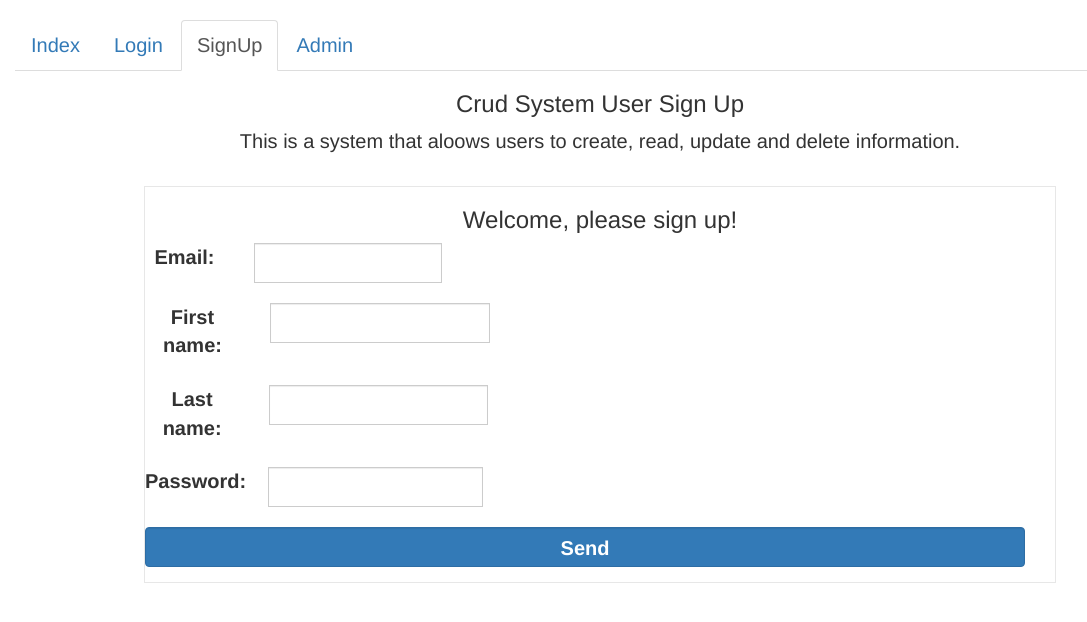
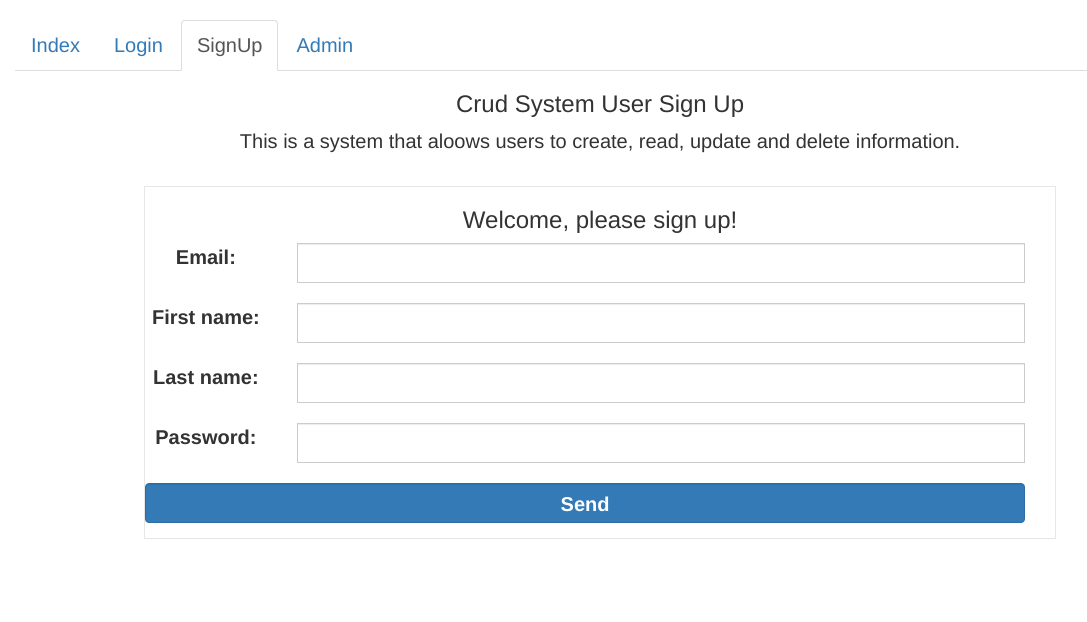
Before and after one commit to Pawel-Urbanczyk/Crud-System, a PHP site: page / in a window 1280 px wide, after a click on "SignUp". Shown: the part 52-674 px from the top of the page, without its empty margins (55-1142 px from the left). Run offline with PHP 8.4, Linux system fonts and the light colour scheme.

Commit message:
Poprawiono ostylowanie formularza

```diff
--- a/user/signup.php
+++ b/user/signup.php
@@ -14,33 +14,33 @@
 
         <form action="" method="post" class="form-horizontal">
             <!--Email-->
-            <div class="row form-group input-group">
-                <label for="email" class="col-sm-4">Email: </label>
-                <div class="col-sm-8">
+            <div class="row form-group input-group col-sm-12">
+                <label for="email" class="col-sm-2">Email: </label>
+                <div class="col-sm-10">
                     <input type="email" name="email" id="email" class="form-control">
                 </div>
             </div>
 
             <!--First name-->
-            <div class="row form-group input-group">
-                <label for="firstname" class="col-sm-4">First name: </label>
-                <div class="col-sm-8">
+            <div class="row form-group input-group col-sm-12">
+                <label for="firstname" class="col-sm-2">First name: </label>
+                <div class="col-sm-10">
                     <input type="text" name="firstname" id="firstname" class="form-control">
                 </div>
             </div>
 
             <!--Last name-->
-            <div class="row form-group input-group">
-                <label for="lastname" class="col-sm-4">Last name: </label>
-                <div class="col-sm-8">
+            <div class="row form-group input-group col-sm-12">
+                <label for="lastname" class="col-sm-2">Last name: </label>
+                <div class="col-sm-10">
                     <input type="text" name="lastname" id="lastname" class="form-control">
                 </div>
             </div>
 
             <!--Password-->
-            <div class="row form-group input-group">
-                <label for="password" class="col-sm-4">Password: </label>
-                <div class="col-sm-8">
+            <div class="row form-group input-group col-sm-12">
+                <label for="password" class="col-sm-2">Password: </label>
+                <div class="col-sm-10">
                     <input type="password" name="password" id="password" class="form-control">
                 </div>
             </div>
```
